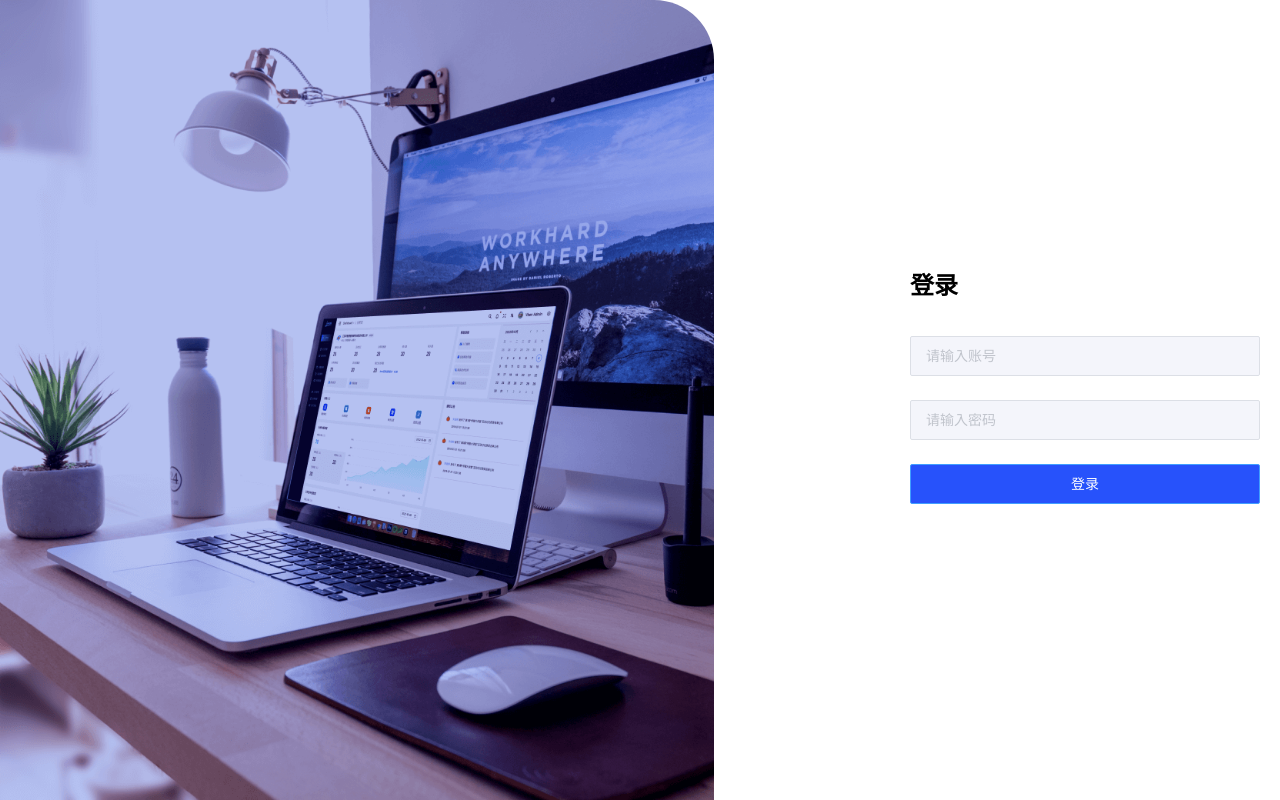
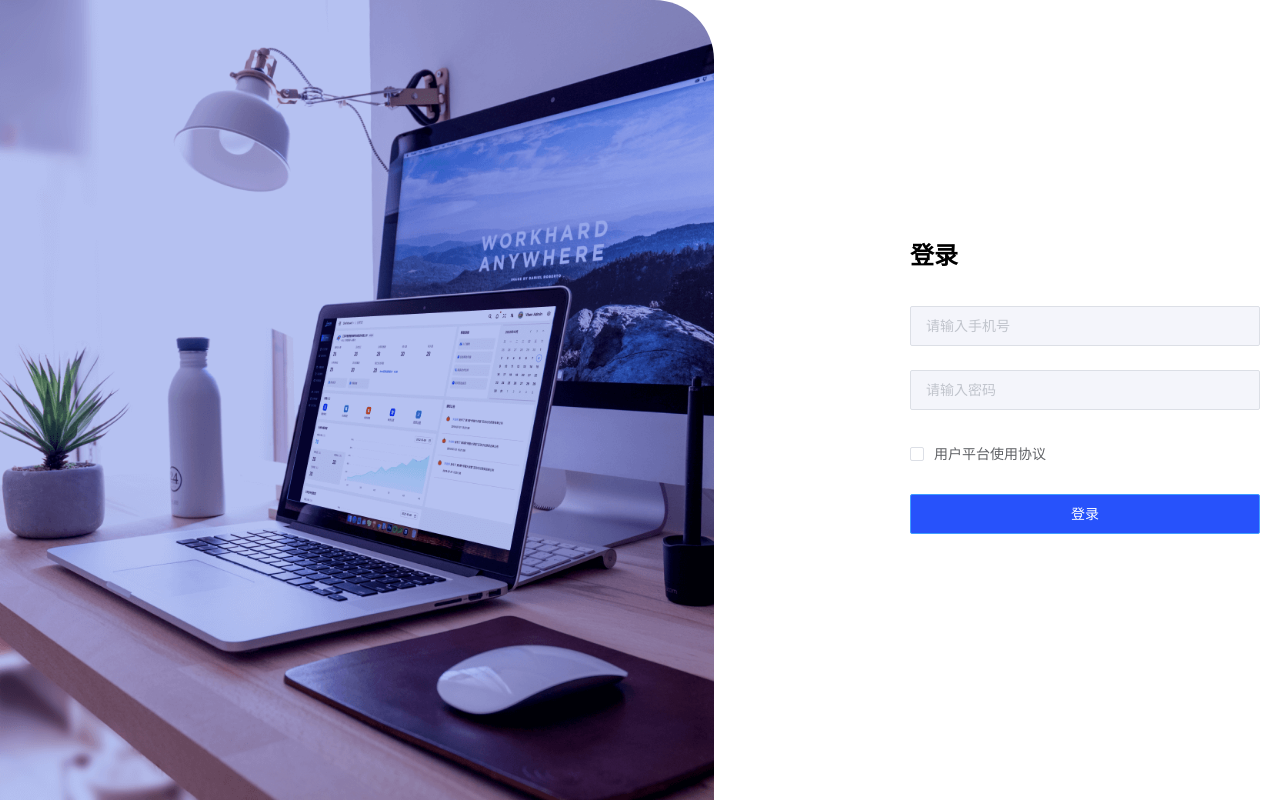
Before and after one commit to SLNotFound/universal_web, a Vue app: page /#/login in a window 1280 px wide. Built offline with nearby package versions, Linux system fonts and the light colour scheme.

Commit message:
完善登录页

```diff
--- a/src/views/login/index.vue
+++ b/src/views/login/index.vue
@@ -6,14 +6,19 @@
       <el-card shadow="never" class="login-card">
         <!--登录表单-->
         <el-form ref="form" :model="loginForm" :rules="loginRules">
-          <el-form-item prop="account">
-            <el-input v-model="loginForm.account" placeholder="请输入账号" />
+          <el-form-item prop="mobile">
+            <el-input v-model="loginForm.mobile" placeholder="请输入手机号" />
           </el-form-item>
           <el-form-item prop="password">
             <el-input v-model="loginForm.password" show-password placeholder="请输入密码" />
           </el-form-item>
+          <el-form-item prop="isAgree">
+            <el-checkbox v-model="loginForm.isAgree">
+              用户平台使用协议
+            </el-checkbox>
+          </el-form-item>
           <el-form-item>
-            <el-button style="width:350px" type="primary">登录</el-button>
+            <el-button style="width:350px" type="primary" @click="login">登录</el-button>
           </el-form-item>
         </el-form>
       </el-card>
@@ -26,19 +31,19 @@
   data() {
     return {
       loginForm: {
-        account: '',
-        password: ''
+        mobile: '',
+        password: '',
+        isAgree: false
       },
       loginRules: {
-        account: [{
+        mobile: [{
           required: true,
-          message: '请输入账号',
+          message: '请输入手机号',
           triggle: 'blur'
         },
         {
-          min: 6,
-          max: 16,
-          message: '账号长度在6~16位',
+          pattern: /^1[3-9]\d{9}$/,
+          message: '手机号格式不正确',
           triggle: 'blur'
         }],
         password: [{
@@ -51,8 +56,22 @@
           max: 16,
           message: '密码长度在6~16位',
           triggle: 'blur'
+        }],
+        isAgree: [{
+          validator: (rule, value, callback) => {
+            value ? callback() : callback(new Error('没有勾选用户平台协议'))
+          }
         }]
       }
+    }
+  },
+  methods: {
+    login() {
+      this.$refs.form.validate((isOK) => {
+        if (isOK) {
+          alert('校验通过')
+        }
+      })
     }
   }
 }
```
